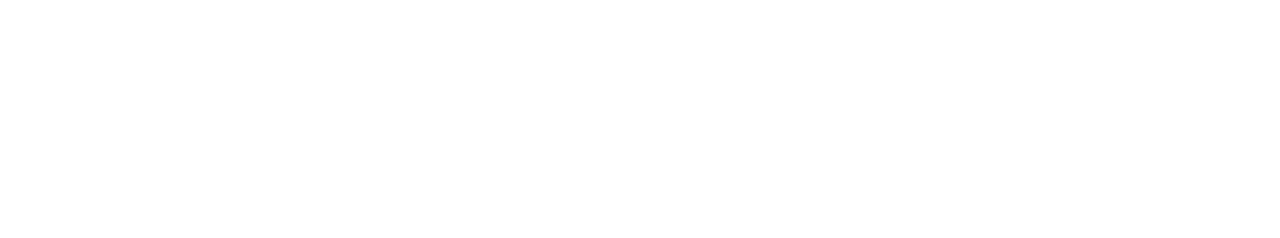
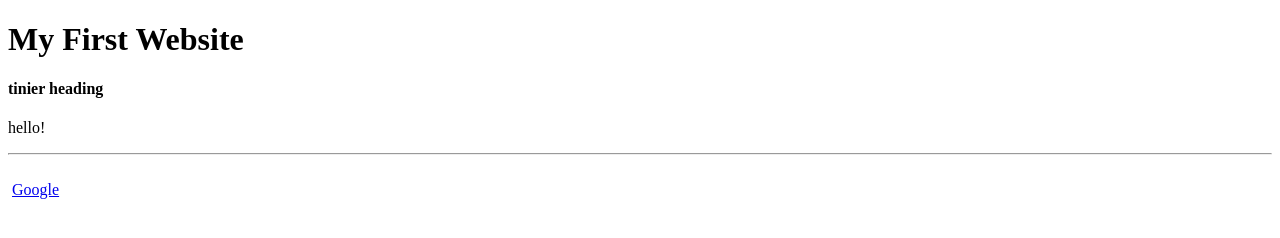
Before and after one commit to tuckahoe-ufsd/firstWebsiteExample, a plain HTML site: page index.html in a window 1280 px wide. Drawn offline with Linux system fonts and the light colour scheme.

Commit message:
added heading and tag examples

```diff
--- a/index.html
+++ b/index.html
@@ -6,6 +6,12 @@
     <title>Document</title>
 </head>
 <body>
-
+    <h1>My First Website</h1>
+    <h4>tinier heading</h4>
+    <p>hello!</p>
+    <hr>
+    <br>
+    <img src="image link here" alt="">
+    <a href="google.com">Google</a>
 </body>
 </html>
```
